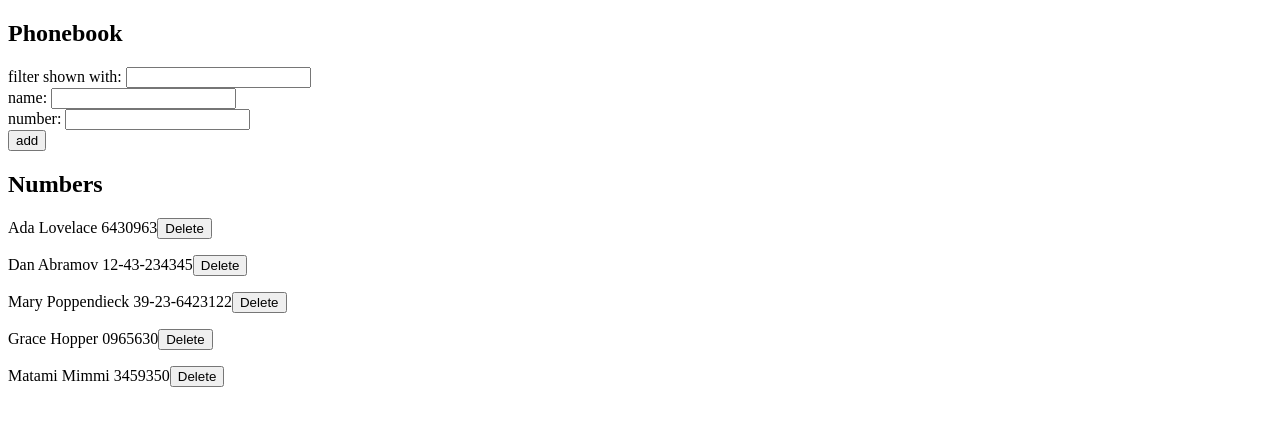
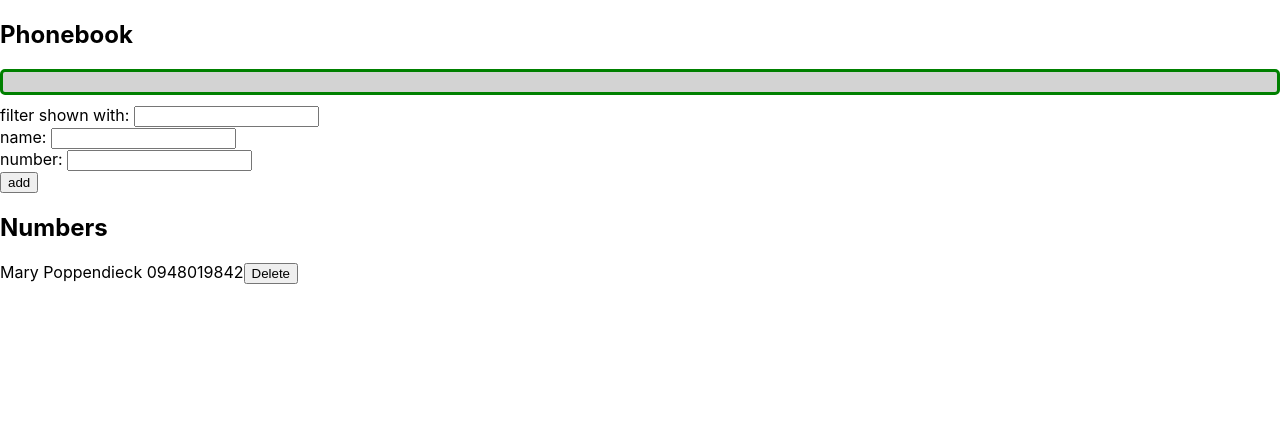
Before and after one commit to ljunjoel/Full-Stack, a React (Create React App) app in the folder Viikko2/puhelinluettelo/: page / in a window 1280 px wide. Shown: the top 426 px of the page. Built offline with nearby package versions, Linux system fonts and the light colour scheme; data requests are answered from the project's data file.

Commit message:
week 2 done

```diff
--- a/Viikko2/puhelinluettelo/db.json
+++ b/Viikko2/puhelinluettelo/db.json
@@ -1,29 +1,9 @@
 {
   "persons": [
     {
-      "name": "Ada Lovelace",
-      "number": "6430963",
-      "id": 2
-    },
-    {
-      "name": "Dan Abramov",
-      "number": "12-43-234345",
-      "id": 3
-    },
-    {
       "name": "Mary Poppendieck",
-      "number": "39-23-6423122",
-      "id": 4
-    },
-    {
-      "name": "Grace Hopper",
-      "number": "0965630",
-      "id": 5
-    },
-    {
-      "name": "Matami Mimmi",
-      "number": "3459350",
-      "id": 6
+      "number": "0948019842",
+      "id": 1
     }
   ]
 }
--- a/Viikko2/puhelinluettelo/src/App.js
+++ b/Viikko2/puhelinluettelo/src/App.js
@@ -1,7 +1,7 @@
 import React, { useState, useEffect } from 'react'
 import axios from 'axios'
 import personService from './services/persons'
-import { __SECRET_INTERNALS_DO_NOT_USE_OR_YOU_WILL_BE_FIRED } from 'react-dom'
+import './index.css'
 
 const Filter = (props) => {
   return (
@@ -59,12 +59,34 @@ const Persons = ({persons, setRemover}) => {
   )
 }
 
+const Notification = ({ message, error }) => {
+  console.log(error, message)
+  if (message === null) {
+    return null
+  }
+  if(error) {
+    return(
+      <div className="error">
+        {message}
+      </div>
+    )
+  }
+  return (
+    <div className="message">
+      {message}
+    </div>
+  )
+}
+
 
 const App = () => {
   const [ persons, setPersons] = useState([])
   const [ newName, setNewName ] = useState('')
   const [ newNumber, setNewNumber ] = useState('')
   const [ newFilter, setNewFilter] = useState('')
+  const [message, setMessage] = useState('')
+  const [error, setError] = useState(false)
+
   const names = persons.map(person => person.name)
 
   useEffect(() => {
@@ -95,6 +117,16 @@ const App = () => {
               setPersons(persons.map(p => p.id !== person.id ? p : returnedPerson))
               setNewName('')
               setNewNumber('')
+              setMessage(`${returnedPerson.name} was updated successfully`)
+            })
+            .catch(error => {
+              setError(true)
+              setMessage(`Information of ${personObject.name} has already been removed from server`)
+              setTimeout(() => {
+              setError(false);
+              setMessage('')
+            }, 5000);
+            setPersons(persons.filter(p => p.id !== person.id))
             })
         } else {
           setNewName('')
@@ -113,6 +145,7 @@ const App = () => {
           setPersons(persons.concat(returnedPerson))
           setNewName('')
           setNewNumber('')
+          setMessage(`${returnedPerson.name} was added successfully`)
         })
     }
   }
@@ -123,6 +156,7 @@ const App = () => {
       personService
         .remove(id)
         setPersons(persons.filter(p=>p.id !== id))
+        setMessage(`${removed.name} was deleted successfully`)
     } else {
       setNewName('')
       setNewNumber('')
@@ -146,9 +180,16 @@ const App = () => {
     setNewFilter(event.target.value)
   }
 
+  useEffect(() => {
+    const timer = setTimeout(() => {
+      setMessage('')}, 5000);
+      return () => clearTimeout(timer);
+  }, [message])
+
   return (
     <div>
       <h2>Phonebook</h2>
+      <Notification message={message} error={error} />
       <Filter newFilter={newFilter} handleFilterChange={handleFilterChange} />
       <PersonForm addPerson={addPerson}
       newName={newName} handleNameChange = {handleNameChange}
--- a/Viikko2/puhelinluettelo/src/index.css
+++ b/Viikko2/puhelinluettelo/src/index.css
@@ -11,3 +11,23 @@ code {
   font-family: source-code-pro, Menlo, Monaco, Consolas, 'Courier New',
     monospace;
 }
+
+.message {
+  color: green;
+  background: lightgray;
+  font-size: 20px;
+  border-style: solid;
+  border-radius: 5px;
+  padding: 10px;
+  margin-bottom: 10px;
+}
+
+.error {
+  color: red;
+  background: lightgray;
+  font-size: 20px;
+  border-style: solid;
+  border-radius: 5px;
+  padding: 10px;
+  margin-bottom: 10px;
+}
```
